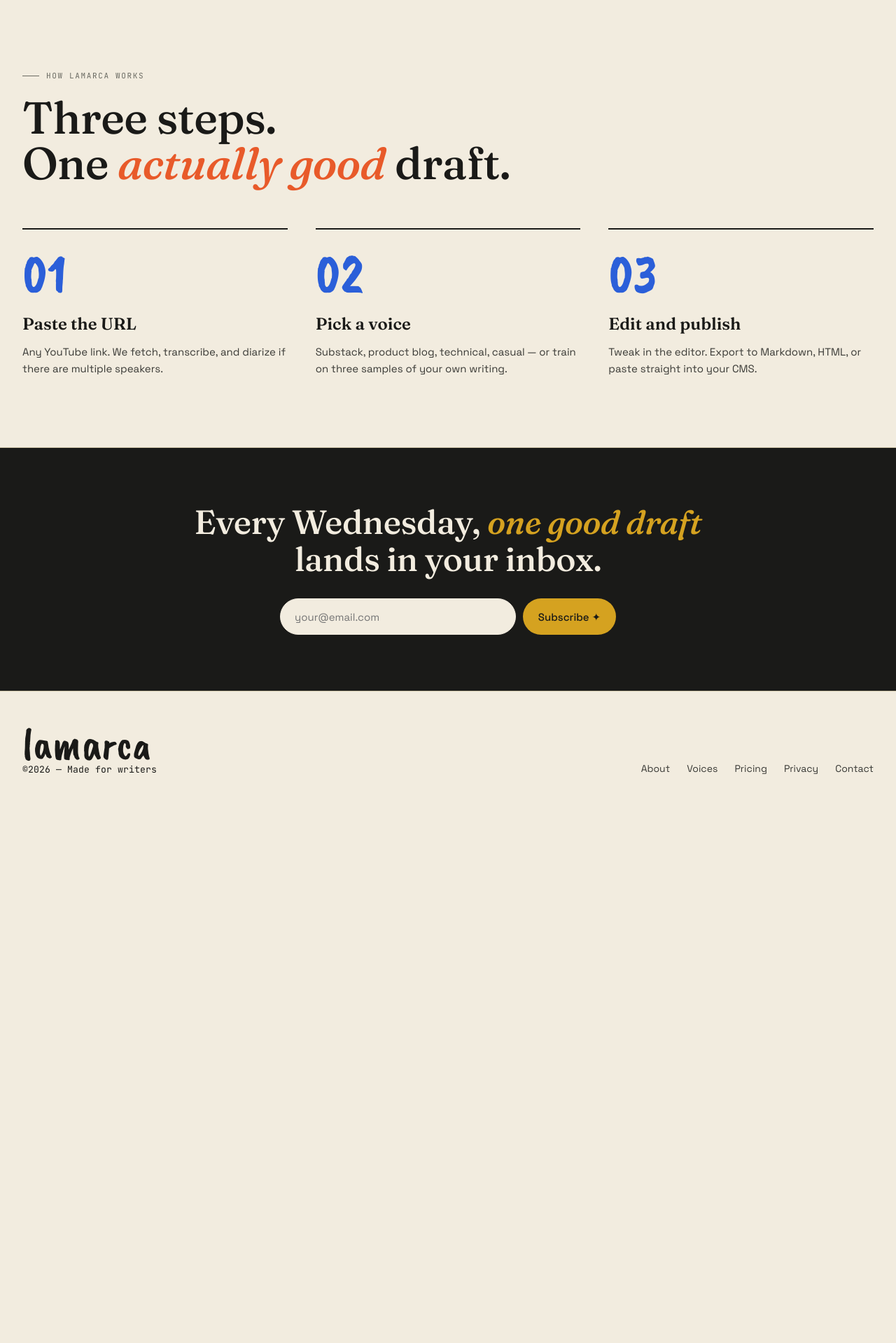
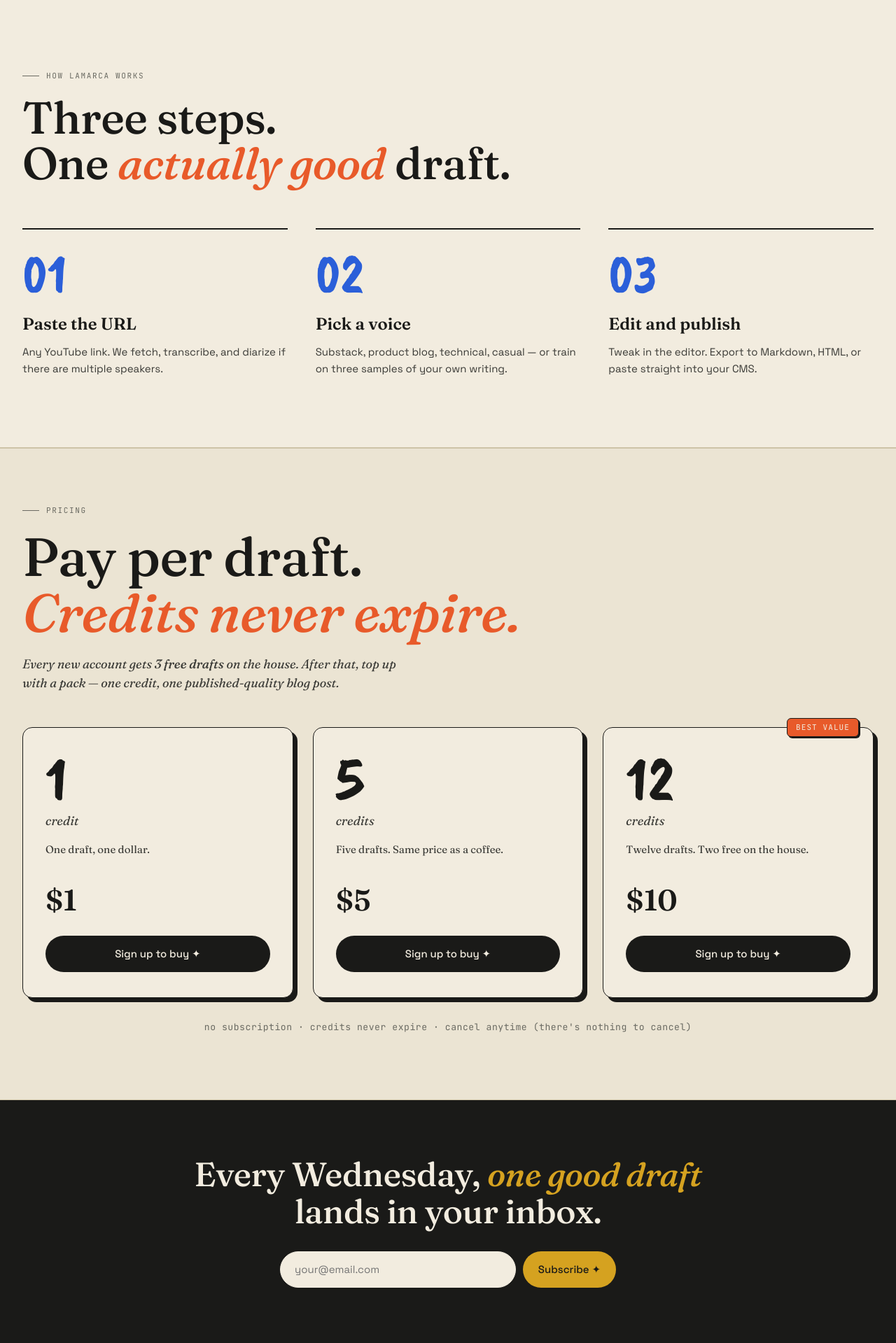
Before and after one commit to lama9811/Lamarca, a Django app: page / in a window 1280 px wide. Shown: the part 4014-5933 px from the top of the page at 70% size. Before the commit the page ends 5120 px from the top, so only its background shows below. Run offline with Django 5.2, Linux system fonts and the light colour scheme.

Commit message:
Add public pricing section to homepage
The "Pricing" link in the nav was pointing at #pricing, which was
mistakenly attached to the "How Lamarca works" section — so anonymous
visitors clicking Pricing landed on a 3-step process explainer with
zero pricing information.

Move id="pricing" to a new dedicated section that shows the same
three credit packs as /billing/ (1, 5, 12 credits / $1, $5, $10).

For anonymous visitors the buy buttons read "Sign up to buy ✦" and
link to /register/. For logged-in users they read "Buy ✦" and link
straight to /billing/, which already handles the Stripe Checkout
redirect.

The 3-step "How it works" section keeps its content but moves to
id="how" so existing in-page links still work via that anchor.

home() view now passes packs (settings.STRIPE_CREDIT_PACKS) and
free_generations to the template.

Co-Authored-By: Claude Opus 4.7 (1M context) <noreply@anthropic.com>

```diff
--- a/core/templates/home.html
+++ b/core/templates/home.html
@@ -331,6 +331,98 @@
 .step p{ color:var(--ink-2); font-size:15px; line-height:1.6; margin:0; }
 @media (max-width:800px){ .steps{ grid-template-columns:1fr; } }
 
+/* ============ PRICING ============ */
+.pricing-section{
+  max-width:1320px; margin:0 auto;
+  padding:80px 32px;
+  background:var(--paper-2);
+  border-top:1px solid var(--rule);
+  border-bottom:1px solid var(--rule);
+}
+.pricing-section h2{
+  font-size:clamp(40px, 6vw, 80px);
+  line-height:1.05;
+  margin:8px 0 18px;
+  font-weight:500;
+  letter-spacing:-0.01em;
+}
+.pricing-section h2 em{ color:var(--accent-2); font-style:italic; }
+.pricing-lede{
+  font-family:'Fraunces', serif; font-style:italic;
+  color:var(--ink-2);
+  font-size:18px;
+  max-width:560px;
+  margin:0 0 50px;
+  line-height:1.5;
+}
+.pricing-packs{
+  display:grid;
+  grid-template-columns:repeat(3, 1fr);
+  gap:28px;
+  margin-bottom:32px;
+}
+.pricing-pack{
+  position:relative;
+  background:var(--paper);
+  border:1.5px solid var(--ink);
+  border-radius:14px;
+  padding:36px 32px;
+  box-shadow:6px 6px 0 var(--ink);
+  display:flex; flex-direction:column;
+  transition:transform .15s, box-shadow .15s;
+}
+.pricing-pack:hover{ transform:translate(-3px,-3px); box-shadow:9px 9px 0 var(--ink); }
+.pricing-badge{
+  position:absolute; top:-14px; right:20px;
+  background:var(--accent-2);
+  color:var(--paper);
+  font-family:'JetBrains Mono', monospace;
+  font-size:11px;
+  letter-spacing:0.1em;
+  text-transform:uppercase;
+  padding:4px 12px;
+  border:1.5px solid var(--ink);
+  border-radius:6px;
+  box-shadow:2px 2px 0 var(--ink);
+}
+.pricing-credits{
+  font-family:'Caveat Brush', cursive;
+  font-size:90px;
+  line-height:.85;
+  color:var(--ink);
+}
+.pricing-credits-lbl{
+  font-family:'Fraunces', serif;
+  font-style:italic;
+  color:var(--ink-2);
+  font-size:18px;
+  margin:6px 0 16px;
+}
+.pricing-tagline{
+  font-family:'Fraunces', serif;
+  color:var(--ink-2);
+  font-size:15px;
+  line-height:1.55;
+  margin:0 0 28px;
+  flex:1;
+}
+.pricing-price{
+  font-family:'Fraunces', serif;
+  font-size:42px;
+  font-weight:600;
+  color:var(--ink);
+  margin-bottom:18px;
+}
+.pricing-foot{
+  text-align:center;
+  color:var(--ink-3);
+  letter-spacing:.04em;
+}
+@media (max-width:800px){
+  .pricing-packs{ grid-template-columns:1fr; }
+  .pricing-section{ padding:60px 20px; }
+}
+
 /* ============ NEWSLETTER ============ */
 .newsletter{
   background:var(--ink);
@@ -634,7 +726,7 @@ curationist</div>
   </div>
 
   <!-- ===== HOW IT WORKS ===== -->
-  <section class="howto" id="pricing">
+  <section class="howto" id="how">
     <div class="dept-label">How Lamarca works</div>
     <h2 class="fraunces">Three steps.<br/>One <em>actually good</em> draft.</h2>
     <div class="steps">
@@ -654,6 +746,32 @@ curationist</div>
         <p>Tweak in the editor. Export to Markdown, HTML, or paste straight into your CMS.</p>
       </div>
     </div>
+  </section>
+
+  <!-- ===== PRICING ===== -->
+  <section class="pricing-section" id="pricing">
+    <div class="dept-label">Pricing</div>
+    <h2 class="fraunces">Pay per draft.<br/><em>Credits never expire.</em></h2>
+    <p class="pricing-lede">Every new account gets <strong>{{ free_generations }} free drafts</strong> on the house. After that, top up with a pack — one credit, one published-quality blog post.</p>
+
+    <div class="pricing-packs">
+      {% for pack in packs %}
+      <div class="pricing-pack">
+        {% if pack.badge %}<div class="pricing-badge">{{ pack.badge }}</div>{% endif %}
+        <div class="pricing-credits caveat">{{ pack.credits }}</div>
+        <div class="pricing-credits-lbl">{% if pack.credits == 1 %}credit{% else %}credits{% endif %}</div>
+        <p class="pricing-tagline">{{ pack.tagline }}</p>
+        <div class="pricing-price">{{ pack.price_label }}</div>
+        {% if user.is_authenticated %}
+          <a href="{% url 'billing' %}" class="btn-primary btn-block">Buy ✦</a>
+        {% else %}
+          <a href="{% url 'register' %}" class="btn-primary btn-block">Sign up to buy ✦</a>
+        {% endif %}
+      </div>
+      {% endfor %}
+    </div>
+
+    <p class="pricing-foot mono">no subscription · credits never expire · cancel anytime (there's nothing to cancel)</p>
   </section>
 
   <!-- ===== NEWSLETTER ===== -->
--- a/core/views/pages.py
+++ b/core/views/pages.py
@@ -1,3 +1,4 @@
+from django.conf import settings
 from django.contrib.auth.decorators import login_required
 from django.shortcuts import render
 
@@ -5,7 +6,10 @@ from ..models import Profile
 
 
 def home(request):
-    return render(request, 'home.html')
+    return render(request, 'home.html', {
+        'packs': settings.STRIPE_CREDIT_PACKS,
+        'free_generations': settings.FREE_GENERATIONS,
+    })
 
 
 @login_required
```
